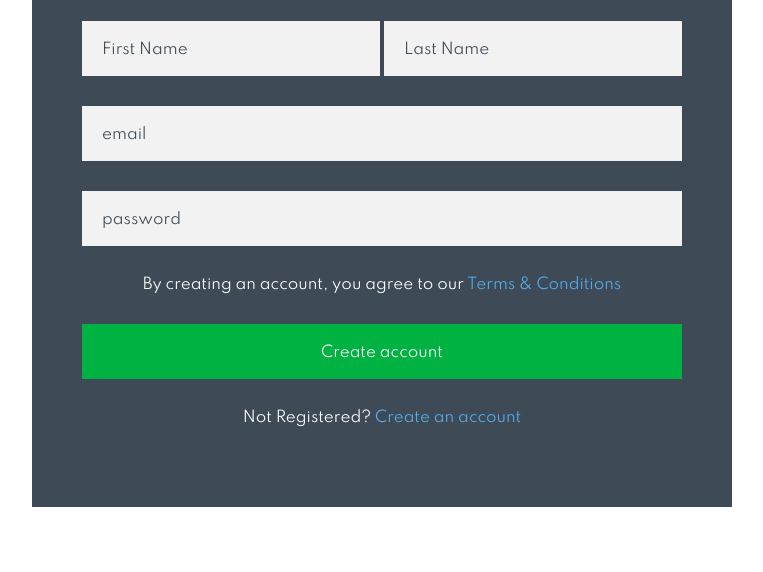
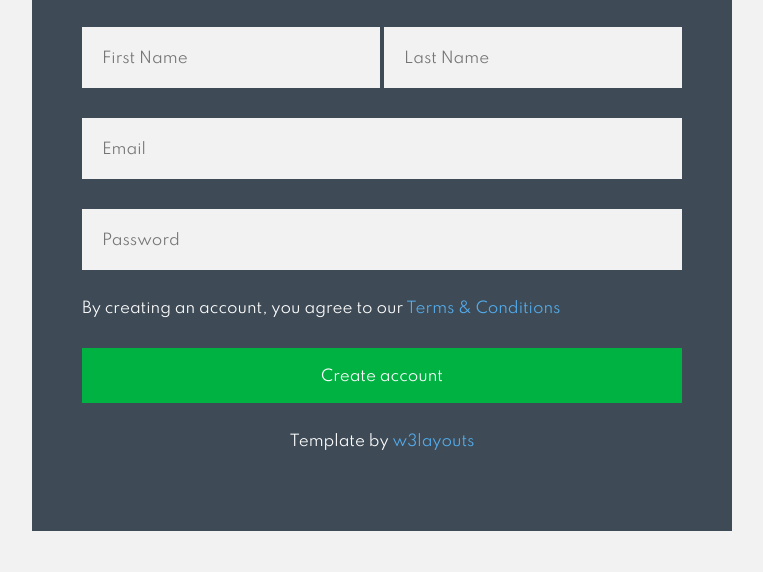
Before and after one commit to LTaylor137/WebProgramming_2020, a plain HTML site: page week2/fourth_task.html in a window 1280 px wide. Shown: the part 228-800 px from the top of the page, without its empty margins (258-1021 px from the left). Drawn offline with Linux system fonts and the light colour scheme.

Commit message:
added interactivity

```diff
--- a/week2/fourth_task.css
+++ b/week2/fourth_task.css
@@ -1,8 +1,9 @@
-html, body {
-    background-color: white;
+html, body, input {
+    background-color: rgb(242, 242, 242);
     color: white;
     text-align: center;
     margin: 0;
+    border: 0px;
     font-family: 'Spartan', sans-serif;
     font-size: 15px;
 }
@@ -26,7 +27,6 @@
 }
 
 .hori {
-
     display: flex;
     align-content: stretch;
 }
@@ -36,6 +36,7 @@
 }
 
 .facebook {
+    margin-top: 30px;
     width: 50%;
     display: flex;
     background-color: rgb(61, 89, 154);
@@ -44,10 +45,20 @@
     height: 15px;
     text-align: left;
     vertical-align: -25%;
+    cursor: pointer;
+}
 
+.facebook:hover {
+    transition-duration: 0.3s;
+    background-color: rgb(81, 119, 174);
+}
+
+.facebook:active {
+    background-color: rgb(213, 223, 230);
 }
 
 .twitter {
+    margin-top: 30px;
     width: 50%;
     display: flex;
     background-color: rgb(84, 172, 236);
@@ -55,17 +66,32 @@
     margin-bottom: 30px;
     height: 15px;
     text-align: left;
+    cursor: pointer;
+}
+
+.twitter:hover {
+    transition-duration: 0.3s;
+    background-color: rgb(114, 192, 266);
+}
+
+.twitter:active {
+    background-color: rgb(220, 230, 236);
 }
 
 .fnln {
     width: 50%;
     color: rgb(62, 75, 86);
-    /* display: flex; */
     background-color: rgb(242, 242, 242);
     padding: 20px;
+    padding-top: 23px;
     margin-bottom: 30px;
-    height: 15px;
     text-align: left;
+}
+
+.fnln:focus {
+    outline: none;
+    border-left: 5px solid rgb(0, 178, 65);
+    padding-left: 15px;
 }
 
 .email {
@@ -73,9 +99,15 @@
     display: flex;
     background-color: rgb(242, 242, 242);
     padding: 20px;
+    padding-top: 23px;
     margin-bottom: 30px;
-    height: 15px;
     text-align: left;
+}
+
+.email:focus {
+    outline: none;
+    border-left: 5px solid rgb(0, 178, 65);
+    padding-left: 15px;
 }
 
 .create {
@@ -83,13 +115,33 @@
     padding: 20px;
     margin-bottom: 30px;
     height: 15px;
+    cursor: pointer;
+}
+
+.create:hover {
+    transition-duration: 0.3s;
+    background-color: rgb(30, 208, 95);
+}
+
+.create:active {
+    background-color: rgb(217, 235, 212);
 }
 
 .text {
     margin-bottom: 30px;
 }
 
+.text2 {
+    margin-bottom: 30px;
+    text-align: left;
+}
+
 .link {
     text-decoration: none;
     color: rgb(84, 172, 236);
 }
+
+/* .link:visited {
+    text-decoration: none;
+    color: rgb(41, 86, 119);
+} */
--- a/week2/fourth_task.html
+++ b/week2/fourth_task.html
@@ -31,34 +31,39 @@
             <div class="text">
                 Or sign up with
             </div>
+
+
             <div class="hori">
-                <div class="fnln">
-                    First Name
-                </div>
+                <input class="fnln" type="text" placeholder="First Name">
+                </input>
                 <div class="margin">
                 </div>
-                <div class="fnln">
-                    Last Name
-                </div>
+                <input class="fnln" type="text" placeholder="Last Name">
+                </input>
             </div>
-            <div class="email">
-                email
-            </div>
-            <div class="email">
-                password
-            </div>
-            <div class="text">
+
+
+            <input class="email" type="text" placeholder="Email">
+        </input>
+
+        <input class="email" type="text" placeholder="Password">
+    </input>
+
+            <div class="text2">
                 By creating an account, you agree to our <a class="link" href>Terms & Conditions</a>
             </div>
+
             <div class="create">
                 Create account
             </div>
+
             <div class="text">
-                Not Registered? <a class="link" href>Create an account</a>
+                Template by <a class="link" href>w3layouts</a>
             </div>
+
         </div>
     </div>
-
+    </div>
 
 </body>
 
```
